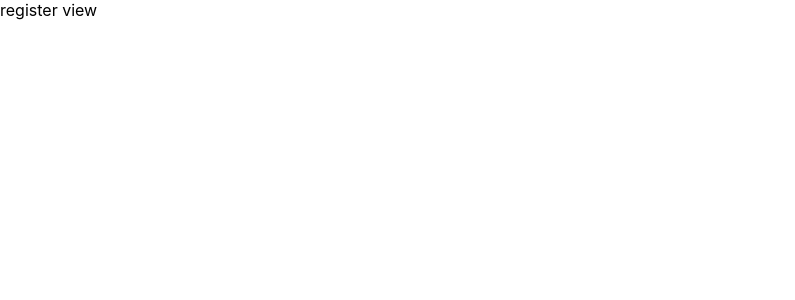
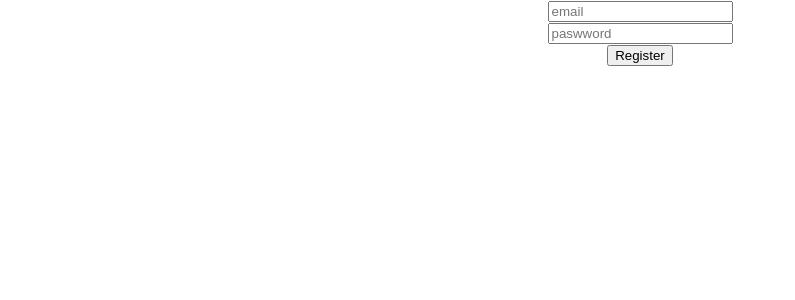
Before and after one commit to Spiquet/stripe-project, a React (Create React App) app in the folder web/: page /register in a window 1280 px wide. Shown: the top 300 px of the page, without its empty margins (0-795 px from the left). Built offline with nearby package versions, Linux system fonts and the light colour scheme.

Commit message:
feat(web-client):create register form

```diff
--- a/web/src/modules/user/registerView.tsx
+++ b/web/src/modules/user/registerView.tsx
@@ -3,8 +3,45 @@ import React from "react";
 
 
 export class RegisterView extends React.PureComponent {
-render() {
-    return <div>register view</div>
-}
+
+    state = {
+        email: "",
+        password: ""
+    };
+
+    handleChange = (e: any) => {
+        const { name, value } = e.target;
+        this.setState({
+            [name]: value
+        })
+    }
+
+    render() {
+        const { password, email } = this.state
+        return (
+            <form style={{ display: "flex", flexDirection: "column", alignItems:"center" }}>
+                <div>
+                    <input
+                        name="email"
+                        placeholder="email"
+                        value={email}
+                        onChange={this.handleChange}
+                    />
+                </div>
+                <div>
+                    <input
+                        type="password"
+                        name="password"
+                        placeholder="paswword"
+                        value={password}
+                        onChange={this.handleChange}
+                    />
+                </div>
+                <div>
+                    <button onClick={() => console.log("hi")}>Register</button>
+                </div>
+            </form>
+        );
+    }
 
 }
```
